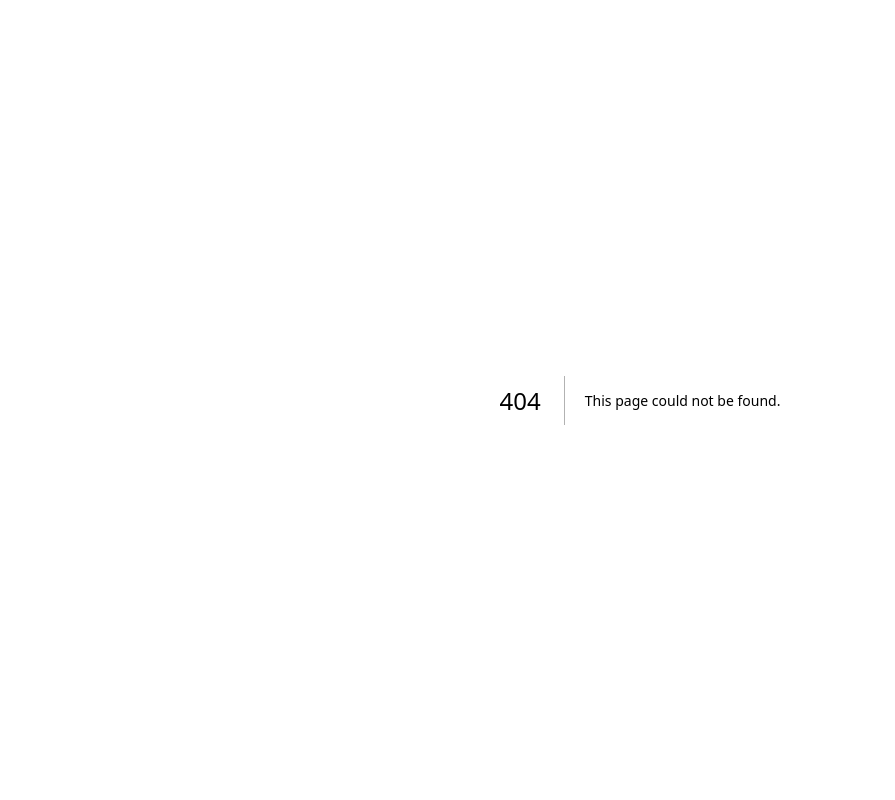
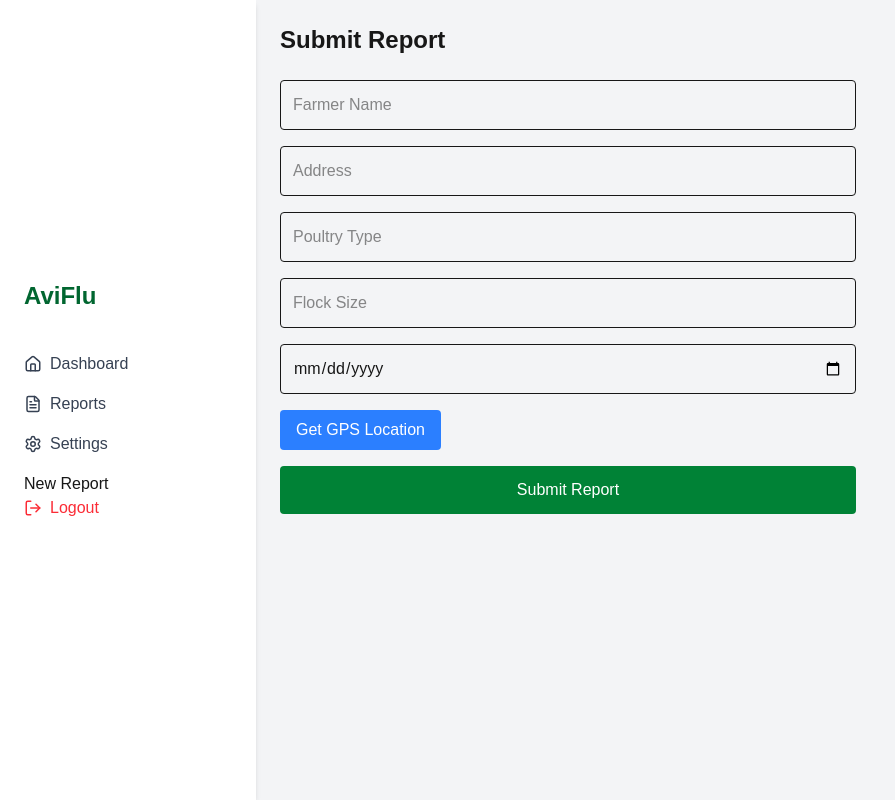
Before and after one commit to ShukriyyahM/mobile-project, a Next.js app: page /dashboard/report/create in a window 1280 px wide. Before the commit this address had no page. Shown: the whole page, without its empty margins (0-895 px from the left). Built offline with nearby package versions, Linux system fonts and the light colour scheme; no server answers; sample sign-in values are in the browser's storage.

Commit message:
Fix Firebase config, add role system, update dashboards

```diff
--- a/src/app/dashboard/layout.tsx
+++ b/src/app/dashboard/layout.tsx
@@ -4,8 +4,6 @@ import Link from "next/link";
 import { FileText, Home, Settings, LogOut } from "lucide-react";
 import { useRouter } from "next/navigation";
 import { useEffect } from "react";
-
-
 
 
 export default function DashboardLayout({children} : any) {
@@ -45,6 +43,8 @@ export default function DashboardLayout({children} : any) {
                          <Link href="/dashboard/settings" className="flex items-center gap-2 text-gray-700 hover:text-green-800">
                             <Settings size={18} /> Settings
                         </Link>
+
+                        <Link href="/dashboard/report/create">New Report</Link>
                     </nav>
                 </div>
 
--- /dev/null
+++ b/src/app/dashboard/report/create/page.tsx
@@ -0,0 +1,124 @@
+"use client";
+
+import { useState } from "react";
+import { db } from "@/lib/firebase";
+import { collection, addDoc, serverTimestamp } from "firebase/firestore";
+
+export default function CreateReport() {
+  const [form, setForm] = useState({
+    farmerName: "",
+    address: "",
+    poultryType: "",
+    flockSize: "",
+    date: "",
+  });
+
+  const [location, setLocation] = useState<{
+    lat: number;
+    lng: number;
+  } | null>(null);
+
+  const getLocation = () => {
+    navigator.geolocation.getCurrentPosition((pos) => {
+      setLocation({
+        lat: pos.coords.latitude,
+        lng: pos.coords.longitude,
+      });
+    });
+  };
+
+  const handleSubmit = async (e: any) => {
+    e.preventDefault();
+
+    await addDoc(collection(db, "reports"), {
+      ...form,
+      location,
+      status: "pending",
+      createdAt: serverTimestamp(),
+    });
+
+    alert("Report submitted");
+
+    setForm({
+      farmerName: "",
+      address: "",
+      poultryType: "",
+      flockSize: "",
+      date: "",
+    });
+  };
+
+  return (
+    <div className="max-w-xl mx-auto">
+
+      <h1 className="text-2xl font-bold mb-6">
+        Submit Report
+      </h1>
+
+      <form onSubmit={handleSubmit} className="space-y-4">
+
+        <input
+          placeholder="Farmer Name"
+          value={form.farmerName}
+          onChange={(e) =>
+            setForm({ ...form, farmerName: e.target.value })
+          }
+          className="w-full p-3 border rounded"
+        />
+
+        <input
+          placeholder="Address"
+          value={form.address}
+          onChange={(e) =>
+            setForm({ ...form, address: e.target.value })
+          }
+          className="w-full p-3 border rounded"
+        />
+
+        <input
+          placeholder="Poultry Type"
+          value={form.poultryType}
+          onChange={(e) =>
+            setForm({ ...form, poultryType: e.target.value })
+          }
+          className="w-full p-3 border rounded"
+        />
+
+        <input
+          type="number"
+          placeholder="Flock Size"
+          value={form.flockSize}
+          onChange={(e) =>
+            setForm({ ...form, flockSize: e.target.value })
+          }
+          className="w-full p-3 border rounded"
+        />
+
+        <input
+          type="date"
+          value={form.date}
+          onChange={(e) =>
+            setForm({ ...form, date: e.target.value })
+          }
+          className="w-full p-3 border rounded"
+        />
+
+
+        <button
+          type="button"
+          onClick={getLocation}
+          className="bg-blue-500 text-white px-4 py-2 rounded"
+        >
+          Get GPS Location
+        </button>
+
+        {location && <p>📍 Location captured</p>}
+
+        <button className="w-full bg-green-700 text-white py-3 rounded">
+          Submit Report
+        </button>
+
+      </form>
+    </div>
+  );
+}
--- a/src/app/login/page.tsx
+++ b/src/app/login/page.tsx
@@ -1,95 +1,69 @@
 "use client";
 
 import { useState } from "react";
+import { useRouter } from "next/navigation";
 import { signInWithEmailAndPassword, sendPasswordResetEmail } from "firebase/auth";
 import { auth } from "@/lib/firebase";
-import { useRouter } from "next/navigation";
+import Link from "next/link";
 import Image from "next/image";
-import Link from "next/link";
 
-export default function LoginPage() {
+
+export default function Login() {
   const router = useRouter();
 
   const [email, setEmail] = useState("");
   const [password, setPassword] = useState("");
+  const [loading, setLoading] = useState(false);
+  const [message, setMessage] = useState("");
   const [error, setError] = useState("");
-  const [message, setMessage] = useState("");
 
   const handleLogin = async (e: any) => {
     e.preventDefault();
+    setLoading(true);
     setError("");
     setMessage("");
 
     try {
       await signInWithEmailAndPassword(auth, email, password);
+
+      localStorage.setItem("auth", "true");
+
+      const role = "farmer";
+      localStorage.setItem("role", role);
+
       router.push("/dashboard");
+
     } catch (err: any) {
-      if (err.code === "auth/user-not-found") {
-        setError("User not found");
-      } else if (err.code === "auth/wrong-password") {
-        setError("Incorrect password");
-      } else {
-        setError("Login failed. Try again.");
+      setError(err.message);
     }
-    }
+
+    setLoading(false);
   };
 
-  const handleReset = async () => {
+
+  const handleForgotPassword = async () => {
+    setError("");
+    setMessage("");
+
     if (!email) {
-      setError("Enter your email first");
+      setError("Please enter your email first");
       return;
     }
 
     try {
       await sendPasswordResetEmail(auth, email);
       setMessage("Password reset email sent!");
-    } catch {
+    } catch (err: any) {
       setError("Failed to send reset email");
     }
   };
 
   return (
-  <div className="min-h-screen bg-gradient-to-br from-green-900 to-green-600">
+    <main className="min-h-screen flex items-center justify-center bg-green-900 px-4">
 
-    {/* ✅ NAVBAR */}
-    <header className="w-full flex items-center justify-between px-6 py-4 text-white">
+      <div className="bg-white shadow-lg rounded-xl p-8 w-full max-w-md">
 
-      {/* Logo */}
-      <div className="flex items-center gap-2">
-        <Image
-          src="/images/bird.png"
-          alt="logo"
-          width={30}
-          height={30}
-        />
-        <span className="font-bold text-lg">AviFlu</span>
-      </div>
 
-      {/* Nav links */}
-      <nav className="flex items-center gap-6 text-sm">
-        <Link href="/" className="hover:underline">
-          Home
-        </Link>
-
-        <Link href="#about" className="hover:underline">
-          About
-        </Link>
-
-        <Link href="#features" className="hover:underline">
-          Features
-        </Link>
-      </nav>
-    </header>
-
-    {/* ✅ LOGIN FORM */}
-    <div className="flex items-center justify-center px-4 mt-10">
-
-      <form
-        onSubmit={handleLogin}
-        className="bg-white shadow-lg rounded-xl p-8 w-full max-w-md"
-      >
-
-        {/* Logo + Title */}
         <div className="flex flex-col items-center mb-6">
           <Image
             src="/images/bird.png"
@@ -97,47 +71,69 @@ export default function LoginPage() {
             width={40}
             height={40}
           />
-          <h1 className="text-xl font-bold text-green-900 mt-2">
+          <h1 className="text-xl font-bold text-green-800 mt-2">
             AviFlu Login
           </h1>
         </div>
 
-        {/* Errors */}
-        {error && <p className="text-red-500 mb-3">{error}</p>}
-        {message && <p className="text-green-600 mb-3">{message}</p>}
 
-        {/* Email */}
+        {error && <p className="text-red-500 text-sm mb-3">{error}</p>}
+        {message && <p className="text-green-600 text-sm mb-3">{message}</p>}
+
+
+        <form onSubmit={handleLogin} className="space-y-4">
+
+          <div>
+            <label className="text-sm text-gray-900">Email</label>
             <input
               type="email"
-          placeholder="Email"
-          className="w-full mb-4 p-3 border rounded-lg"
+              required
+              className="w-full mt-1 px-4 py-2 border text-gray-700 rounded-lg focus:ring-2 focus:ring-green-600"
+              value={email}
               onChange={(e) => setEmail(e.target.value)}
             />
+          </div>
 
-        {/* Password */}
+          <div>
+            <label className="text-sm text-gray-900">Password</label>
             <input
               type="password"
-          placeholder="Password"
-          className="w-full mb-4 p-3 border rounded-lg"
+              required
+              className="w-full mt-1 px-4 py-2 text-gray-700 border rounded-lg focus:ring-2 focus:ring-green-600"
+              value={password}
               onChange={(e) => setPassword(e.target.value)}
             />
+          </div>
 
-        {/* Button */}
-        <button className="w-full bg-green-900 text-white py-3 rounded-lg hover:bg-green-800">
-          Login
-        </button>
 
-        {/* Forgot Password */}
-        <p
-          onClick={handleReset}
-          className="text-sm text-blue-600 mt-4 cursor-pointer text-center"
+          <div className="text-center">
+            <button
+              type="button"
+              onClick={handleForgotPassword}
+              className="text-sm text-green-800 hover:underline"
             >
               Forgot Password?
-        </p>
+            </button>
+          </div>
+
+          <button
+            type="submit"
+            disabled={loading}
+            className="w-full bg-green-700 text-white py-2 rounded-lg hover:bg-green-800 transition"
+          >
+            {loading ? "Logging in..." : "Login"}
+          </button>
 
         </form>
 
+
+        <div className="text-center mt-4">
+          <Link href="/" className="text-sm text-green-700 hover:underline">
+            ← Back to Home
+          </Link>
         </div>
+
       </div>
+    </main>
   );
 }
--- /dev/null
+++ b/src/app/services/reportService.ts
@@ -0,0 +1,14 @@
+import { collection, addDoc, getDocs } from "firebase/firestore";
+import { db } from "@/lib/firebase";
+
+export async function createReport(data: any) {
+  return await addDoc(collection(db, "reports"), {
+    ...data,
+    createdAt: new Date()
+  });
+}
+
+export async function getReports() {
+  const snap = await getDocs(collection(db, "reports"));
+  return snap.docs.map(doc => ({ id: doc.id, ...doc.data() }));
+}
--- /dev/null
+++ b/src/app/services/userService.ts
@@ -0,0 +1,10 @@
+import { doc, setDoc } from "firebase/firestore";
+import { db } from "@/lib/firebase";
+
+export async function createUserProfile(user: any) {
+  await setDoc(doc(db, "users", user.uid), {
+    email: user.email,
+    role: "farmer", // default role
+    createdAt: new Date()
+  });
+}
--- a/src/lib/firebase.ts
+++ b/src/lib/firebase.ts
@@ -1,19 +1,19 @@
-import { getApps, initializeApp } from "firebase/app";
+import { initializeApp, getApps, getApp } from "firebase/app";
+import { getAuth } from "firebase/auth";
 import { getFirestore } from "firebase/firestore";
-import { getAuth } from "firebase/auth";
 
 const firebaseConfig = {
-  apiKey: process.env.NEXT_PUBLIC_FIREBASE_API_KEY,
-  authDomain: process.env.NEXT_PUBLIC_FIREBASE_AUTH_DOMAIN,
-  projectId: process.env.NEXT_PUBLIC_FIREBASE_PROJECT_ID,
-  storageBucket: process.env.NEXT_PUBLIC_FIREBASE_STORAGE_BUCKET,
-  messagingSenderId: process.env.NEXT_PUBLIC_FIREBASE_MESSAGING_SENDER_ID,
-  appId: process.env.NEXT_PUBLIC_FIREBASE_APP_ID,
+  apiKey:process.env.NEXT_PUBLIC_FIREBASE_API_KEY,
+  authDomain:process.env.NEXT_PUBLIC_FIREBASE_AUTH_DOMAIN,
+  databaseURL:process.env.NEXT_PUBLIC_FIREBASE_DATABASE_URL,
+  projectId:process.env.NEXT_PUBLIC_FIREBASE_PROJECT_ID,
+  storageBucket:process.env.NEXT_PUBLIC_FIREBASE_STORAGE_BUCKET,
+  messagingSenderId:process.env.NEXT_PUBLIC_FIREBASE_MESSAGING_SENDER_ID,
+  appId:process.env.NEXT_PUBLIC_FIREBASE_APP_ID,
+  measurementId:process.env.NEXT_PUBLIC_FIREBASE_MEASUREMENT_ID
 };
 
-// const app = initializeApp(firebaseConfig);
-const app = !getApps().length ? initializeApp(firebaseConfig) : getApps()[0];
+const app = !getApps().length ? initializeApp(firebaseConfig) : getApp();
 
-
+export const auth = getAuth(app);
 export const db = getFirestore(app);
-export const auth = getAuth(app);
--- /dev/null
+++ b/src/lib/role.ts
@@ -0,0 +1,10 @@
+import { doc, getDoc } from "firebase/firestore";
+import { db, auth } from "./firebase";
+
+export async function getUserRole() {
+  const user = auth.currentUser;
+  if (!user) return null;
+
+  const snap = await getDoc(doc(db, "users", user.uid));
+  return snap.data()?.role;
+}
```
Also changed, not shown: 1 other file (tests, documents, lock files or other folders). Lines whose indentation alone changed are shown as unchanged.
